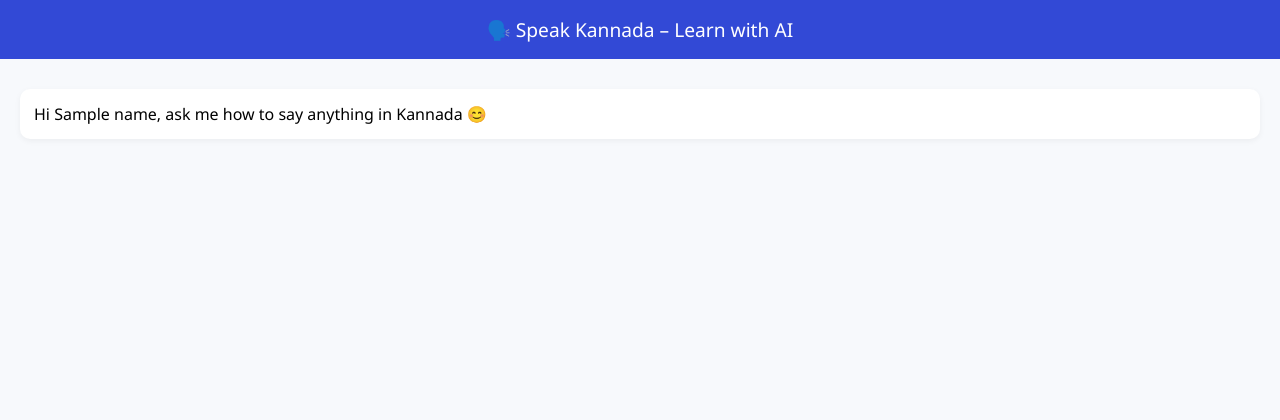
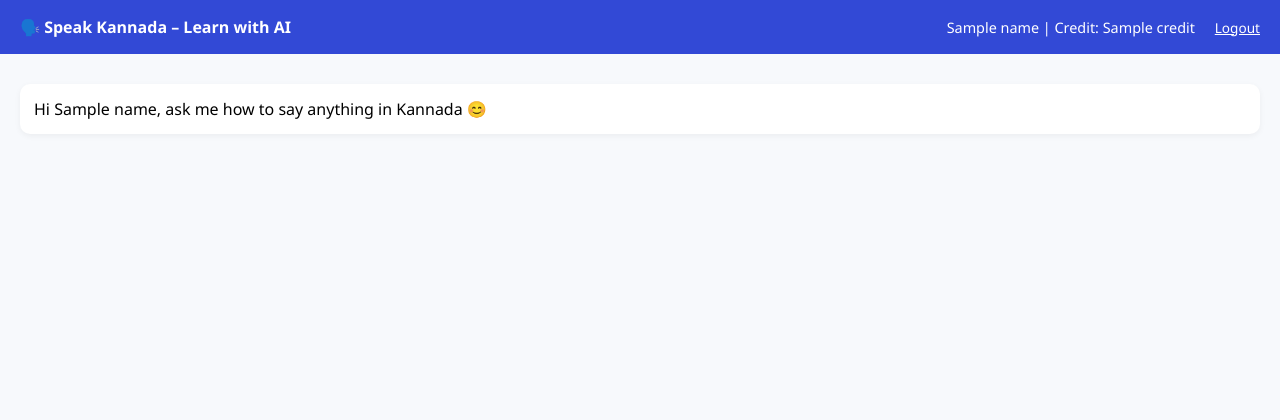
Before and after one commit to Superai-cool/Speak-Kannada, a Flask app: template templates/dashboard.html in a window 1280 px wide. Shown: the top 420 px of the page. Run offline with Flask 3, Linux system fonts and the light colour scheme; the template is opened without the code that fills it: most values are stand-ins (such as "Sample title", 1, 10 or a date in 2020); parts of the project's set-up code (start-up, migrations or seed data) failed here and were passed over.

Commit message:
Update dashboard.html

```diff
--- a/templates/dashboard.html
+++ b/templates/dashboard.html
@@ -17,9 +17,19 @@
     header {
       background: #3249d6;
       color: white;
-      padding: 16px;
-      text-align: center;
-      font-size: 1.2rem;
+      padding: 16px 20px;
+      display: flex;
+      justify-content: space-between;
+      align-items: center;
+      font-size: 1rem;
+    }
+
+    header .left {
+      font-weight: 600;
+    }
+
+    header .right {
+      font-size: 0.9rem;
     }
 
     .chat-container {
@@ -73,11 +83,24 @@
       font-size: 0.85rem;
       color: #666;
     }
+
+    .logout-link {
+      color: white;
+      text-decoration: underline;
+      margin-left: 16px;
+      font-size: 0.85rem;
+    }
   </style>
 </head>
 <body>
   <header>
-    🗣️ Speak Kannada – Learn with AI
+    <div class="left">
+      🗣️ Speak Kannada – Learn with AI
+    </div>
+    <div class="right">
+      {{ name }} | Credit: {{ credit }}
+      <a href="/logout" class="logout-link">Logout</a>
+    </div>
   </header>
 
   <div class="chat-container" id="chatBox">
```
